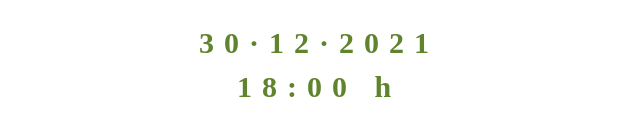
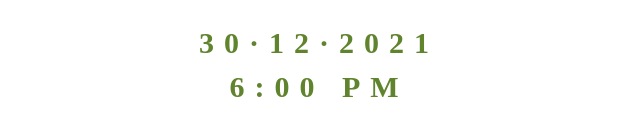
Before and after one commit to luislucena93/bodaJennyLuis, a plain HTML site: page index.html in a window 1280 px wide. Shown: the part 666-800 px from the top of the page, without its empty margins (321-961 px from the left). Drawn offline with Linux system fonts and the light colour scheme; a web font is replaced by a local one.

Commit message:
change hours

```diff
--- a/index.html
+++ b/index.html
@@ -19,7 +19,7 @@
         30·12·2021
       </h3>
       <h3>
-        18:00 h
+        6:00 PM
       </h3>
     </div>
   </div>
```
